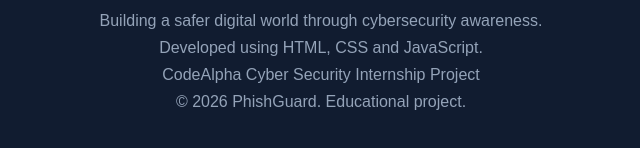
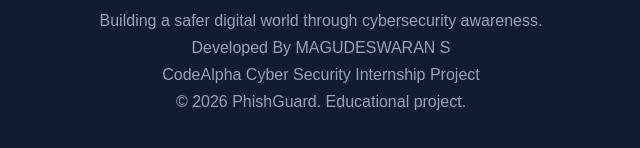
Before and after one commit to magudeswaran1824/CodeAlpha_PhishGuard, a plain HTML site: page index.html in a window 1280 px wide. Shown: the part 3150-3298 px from the top of the page, 319-959 px from the left. Drawn offline with Linux system fonts and the light colour scheme.

Commit message:
Updated project author details

```diff
--- a/index.html
+++ b/index.html
@@ -160,7 +160,7 @@
 <footer>
     <h3>🛡️ PhishGuard</h3>
     <p>Building a safer digital world through cybersecurity awareness.</p>
-    <p>Developed using HTML, CSS and JavaScript.</p>
+    <p>Developed By MAGUDESWARAN S</p>
     <p>CodeAlpha Cyber Security Internship Project</p>
     <p>© 2026 PhishGuard. Educational project.</p>
 </footer>
```
Also changed, not shown: 1 other file.
